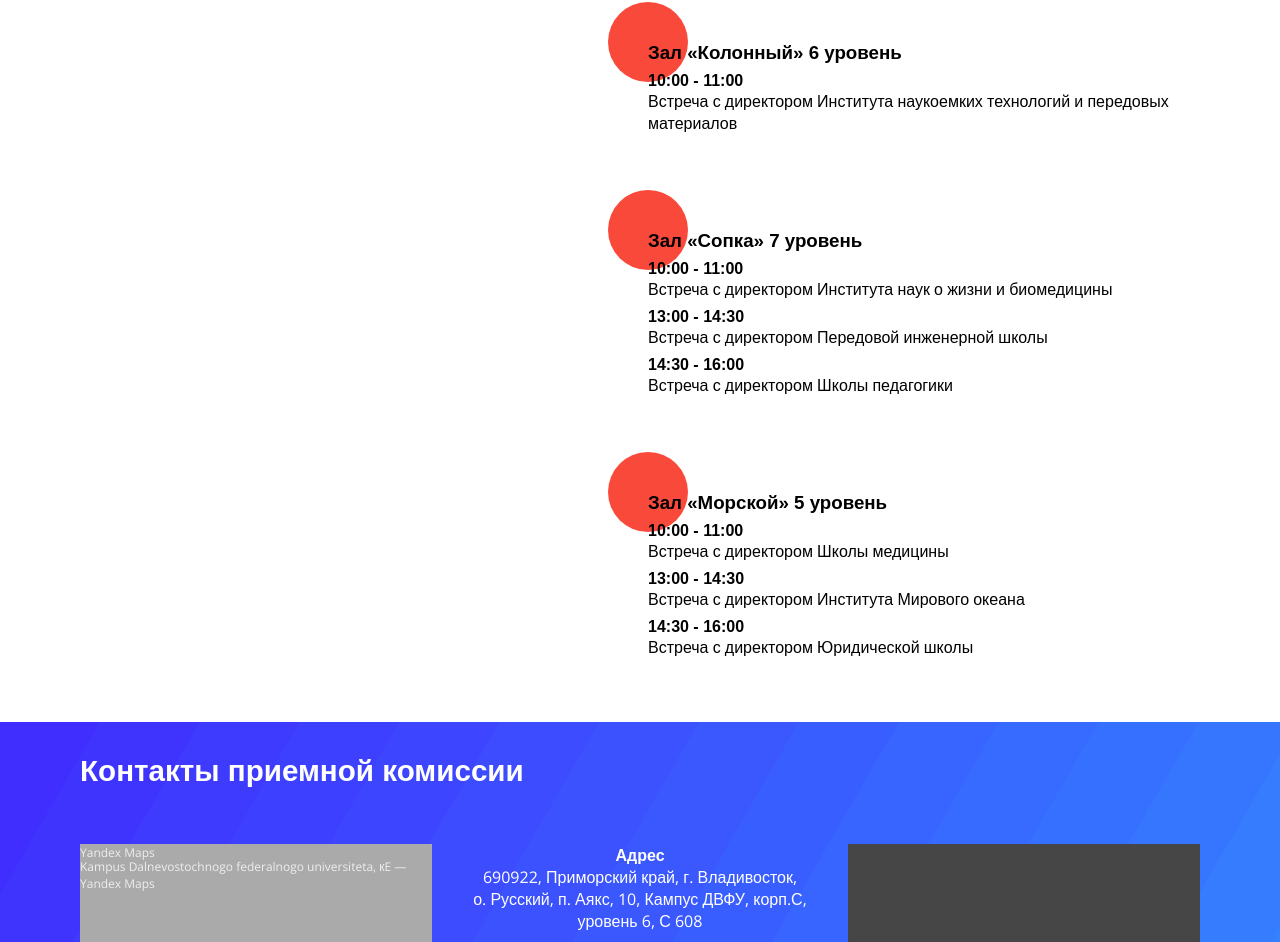
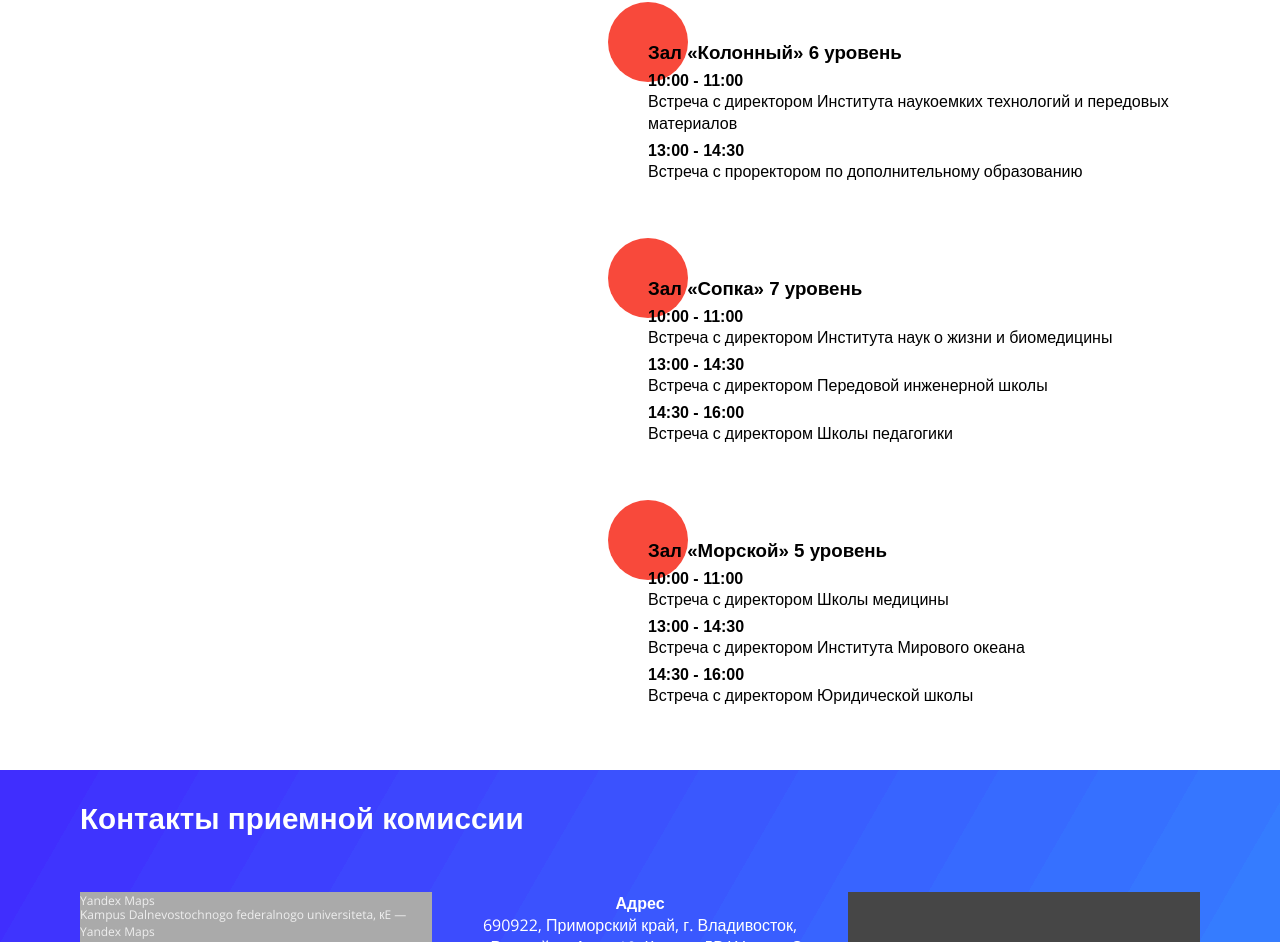
Before and after one commit to mazhugasergei/dod, a Next.js app: page /events in a window 1280 px wide. Shown: the part 3650-4592 px from the top of the page. Built offline with nearby package versions, Linux system fonts and the light colour scheme; grey boxes are pictures that could not be loaded; a web font is replaced by a local one.

Commit message:
Update index.tsx

```diff
--- a/src/pages/events/index.tsx
+++ b/src/pages/events/index.tsx
@@ -122,6 +122,8 @@ export default () => {
               <h3>Зал «Колонный» 6 уровень</h3>
               <h4>10:00 - 11:00</h4>
               <p>Встреча с директором Института наукоемких технологий и передовых материалов</p>
+              <h4>13:00 - 14:30</h4>
+              <p>Встреча с проректором по дополнительному образованию</p>
             </div>
           </div>
           <div className="item">
```
